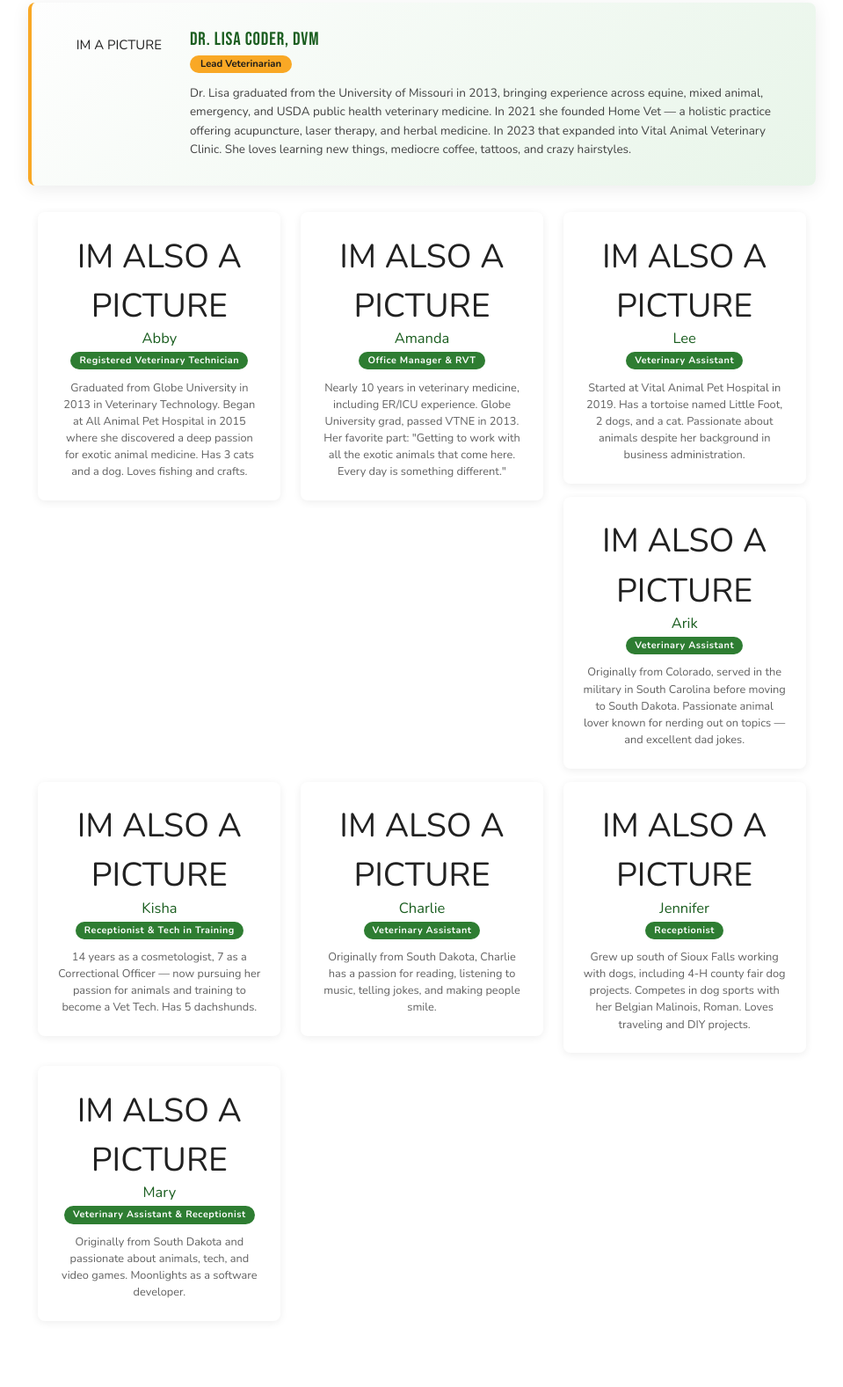
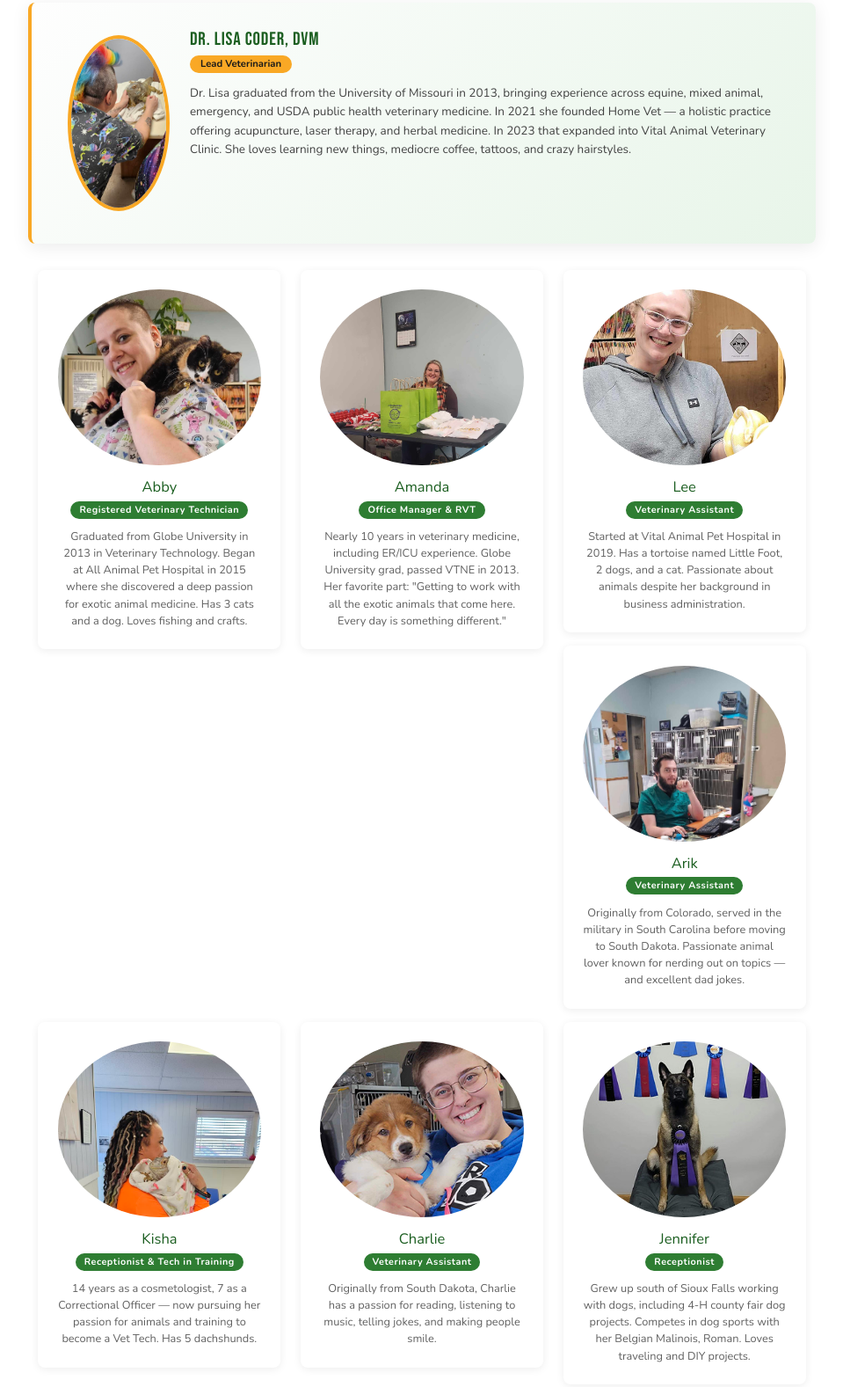
Before and after one commit to 404pandas/vavc-reptile-expo-2026, a website: page views/vital-animal-vet.html in a window 1280 px wide. Shown: the part 2805-4382 px from the top of the page at 88% size, without its empty margins (160-1119 px from the left). Drawn offline with nearby package versions, Linux system fonts and the light colour scheme.

Commit message:
Added pictures for vet clinic

```diff
--- a/views/vital-animal-vet.html
+++ b/views/vital-animal-vet.html
@@ -664,7 +664,18 @@
                 class="col s12 m2"
                 style="text-align: center; padding-top: 0.5rem"
               >
-                IM A PICTURE
+                <img
+                  src="/images/drcoder.jpg"
+                  alt="Dr. Lisa Coder"
+                  style="
+                    width: 100%;
+                    border-radius: 50%;
+                    border: 4px solid #f9a825;
+                    height: 200px !important;
+                    object-fit: cover;
+                    object-position: center top;
+                  "
+                />
               </div>
               <div class="col s12 m10">
                 <h3 style="color: #1b5e20; margin: 0 0 0.25rem">
@@ -707,7 +718,19 @@
           <div class="row team-grid">
             <div class="col s12 m6 l4">
               <div class="team-card">
-                <span style="font-size: 2.5rem">IM ALSO A PICTURE</span>
+                <span style="font-size: 2.5rem">
+                  <img
+                    src="/images/abby.jpg"
+                    alt="Abby"
+                    style="
+                      width: 100%;
+                      border-radius: 50%;
+                      height: 200px !important;
+                      object-fit: cover;
+                      object-position: center 18%;
+                    "
+                  />
+                </span>
                 <h4>Abby</h4>
                 <span class="role-chip">Registered Veterinary Technician</span>
                 <p>
@@ -720,7 +743,19 @@
             </div>
             <div class="col s12 m6 l4">
               <div class="team-card">
-                <span style="font-size: 2.5rem">IM ALSO A PICTURE</span>
+                <span style="font-size: 2.5rem">
+                  <img
+                    src="/images/amanda.jpg"
+                    alt="Amanda"
+                    style="
+                      width: 100%;
+                      border-radius: 50%;
+                      height: 200px !important;
+                      object-fit: cover;
+                      object-position: center 22%;
+                    "
+                  />
+                </span>
                 <h4>Amanda</h4>
                 <span class="role-chip">Office Manager & RVT</span>
                 <p>
@@ -733,7 +768,19 @@
             </div>
             <div class="col s12 m6 l4">
               <div class="team-card">
-                <span style="font-size: 2.5rem">IM ALSO A PICTURE</span>
+                <span style="font-size: 2.5rem">
+                  <img
+                    src="/images/lee.jpeg"
+                    alt="Lee"
+                    style="
+                      width: 100%;
+                      border-radius: 50%;
+                      height: 200px !important;
+                      object-fit: cover;
+                      object-position: center 15%;
+                    "
+                  />
+                </span>
                 <h4>Lee</h4>
                 <span class="role-chip">Veterinary Assistant</span>
                 <p>
@@ -745,7 +792,19 @@
             </div>
             <div class="col s12 m6 l4">
               <div class="team-card">
-                <span style="font-size: 2.5rem">IM ALSO A PICTURE</span>
+                <span style="font-size: 2.5rem"
+                  ><img
+                    src="/images/arik.jpg"
+                    alt="Arik"
+                    style="
+                      width: 100%;
+                      border-radius: 50%;
+                      height: 200px !important;
+                      object-fit: cover;
+                      object-position: center 15%;
+                    "
+                  />
+                </span>
                 <h4>Arik</h4>
                 <span class="role-chip">Veterinary Assistant</span>
                 <p>
@@ -758,7 +817,19 @@
             </div>
             <div class="col s12 m6 l4">
               <div class="team-card">
-                <span style="font-size: 2.5rem">IM ALSO A PICTURE</span>
+                <span style="font-size: 2.5rem">
+                  <img
+                    src="/images/kisha.jpg"
+                    alt="Kisha"
+                    style="
+                      width: 100%;
+                      border-radius: 50%;
+                      height: 200px !important;
+                      object-fit: cover;
+                      object-position: center top;
+                    "
+                  />
+                </span>
                 <h4>Kisha</h4>
                 <span class="role-chip">Receptionist & Tech in Training</span>
                 <p>
@@ -770,7 +841,19 @@
             </div>
             <div class="col s12 m6 l4">
               <div class="team-card">
-                <span style="font-size: 2.5rem">IM ALSO A PICTURE</span>
+                <span style="font-size: 2.5rem">
+                  <img
+                    src="/images/charlie.jpg"
+                    alt="Charlie"
+                    style="
+                      width: 100%;
+                      border-radius: 50%;
+                      height: 200px !important;
+                      object-fit: cover;
+                      object-position: center 15%;
+                    "
+                  />
+                </span>
                 <h4>Charlie</h4>
                 <span class="role-chip">Veterinary Assistant</span>
                 <p>
@@ -782,7 +865,19 @@
             </div>
             <div class="col s12 m6 l4">
               <div class="team-card">
-                <span style="font-size: 2.5rem">IM ALSO A PICTURE</span>
+                <span style="font-size: 2.5rem">
+                  <img
+                    src="/images/jennifer.jpg"
+                    alt="Jennifer"
+                    style="
+                      width: 100%;
+                      border-radius: 50%;
+                      height: 200px !important;
+                      object-fit: cover;
+                      object-position: center center;
+                    "
+                  />
+                </span>
                 <h4>Jennifer</h4>
                 <span class="role-chip">Receptionist</span>
                 <p>
@@ -794,7 +889,19 @@
             </div>
             <div class="col s12 m6 l4">
               <div class="team-card">
-                <span style="font-size: 2.5rem">IM ALSO A PICTURE</span>
+                <span style="font-size: 2.5rem">
+                  <img
+                    src="/images/mary.jpeg"
+                    alt="Mary"
+                    style="
+                      width: 100%;
+                      border-radius: 50%;
+                      height: 200px !important;
+                      object-fit: cover;
+                      object-position: center 18%;
+                    "
+                  />
+                </span>
                 <h4>Mary</h4>
                 <span class="role-chip"
                   >Veterinary Assistant & Receptionist</span
```
Also changed, not shown: public/images/abby.jpg (added), public/images/amanda.jpg (added), public/images/arik.jpg (added), public/images/charlie.jpg (added), public/images/drcoder.jpg (added), public/images/jennifer.jpg (added), public/images/kisha.jpg (added), public/images/lee.jpeg (added), public/images/mary.jpeg (added).
